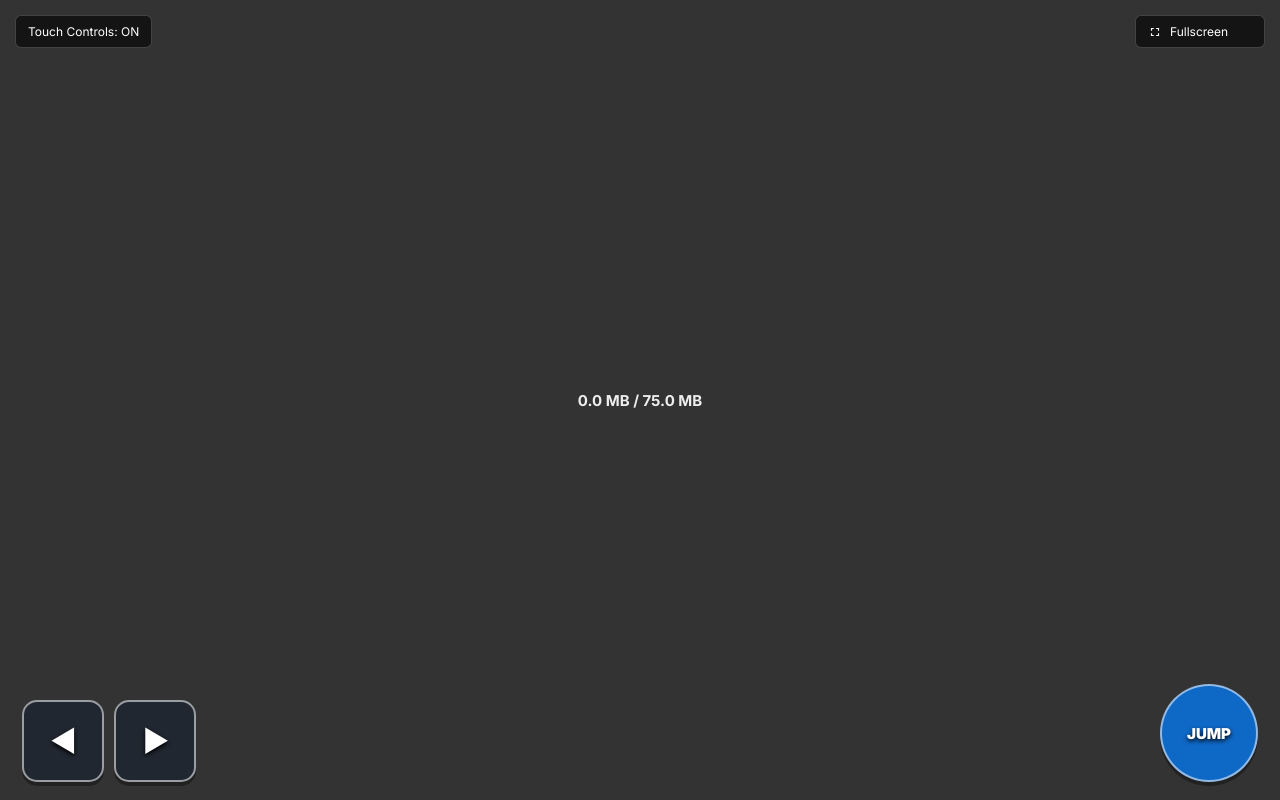
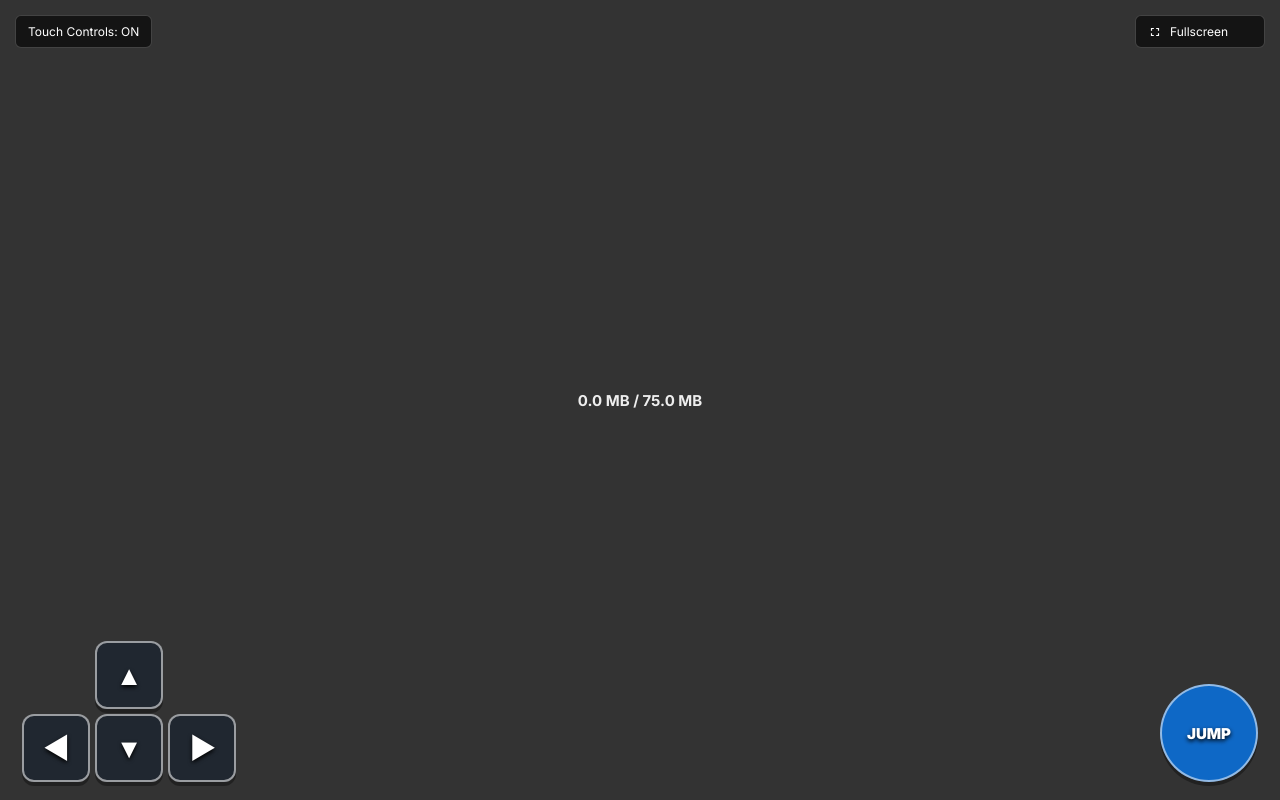
Before and after one commit to HedgePlays2/sonic-1-jsdlivr, a plain HTML site: page index.html in a window 1280 px wide. Both pictures are taken after a click on the button "Touch Controls: OFF". Drawn offline with Linux system fonts and the light colour scheme.

Commit message:
Fix missing up and down touch button markup

```diff
--- a/index.html
+++ b/index.html
@@ -56,8 +56,10 @@
 
     <button id="touch-toggle" class="game-btn" type="button" aria-pressed="false">Touch Controls: OFF</button>
     <div id="touch-controls" aria-label="Touch controls">
-        <div class="touch-cluster">
+        <div class="touch-cluster directional">
+            <button class="touch-key up" type="button" data-key="ArrowUp" aria-label="Look up">▲</button>
             <button class="touch-key" type="button" data-key="ArrowLeft" aria-label="Move left">◀</button>
+            <button class="touch-key down" type="button" data-key="ArrowDown" aria-label="Look down">▼</button>
             <button class="touch-key" type="button" data-key="ArrowRight" aria-label="Move right">▶</button>
         </div>
         <div class="touch-cluster">
```
